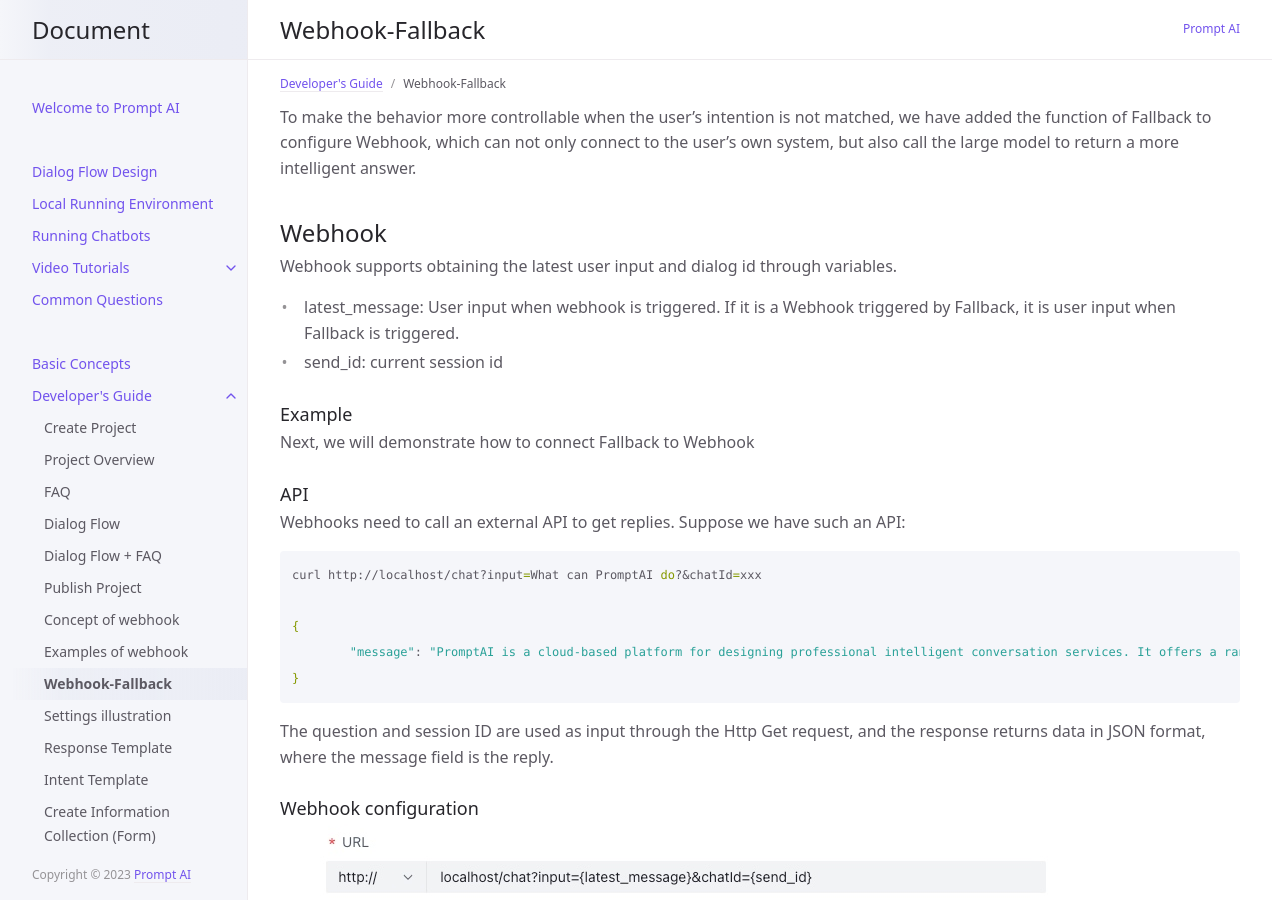
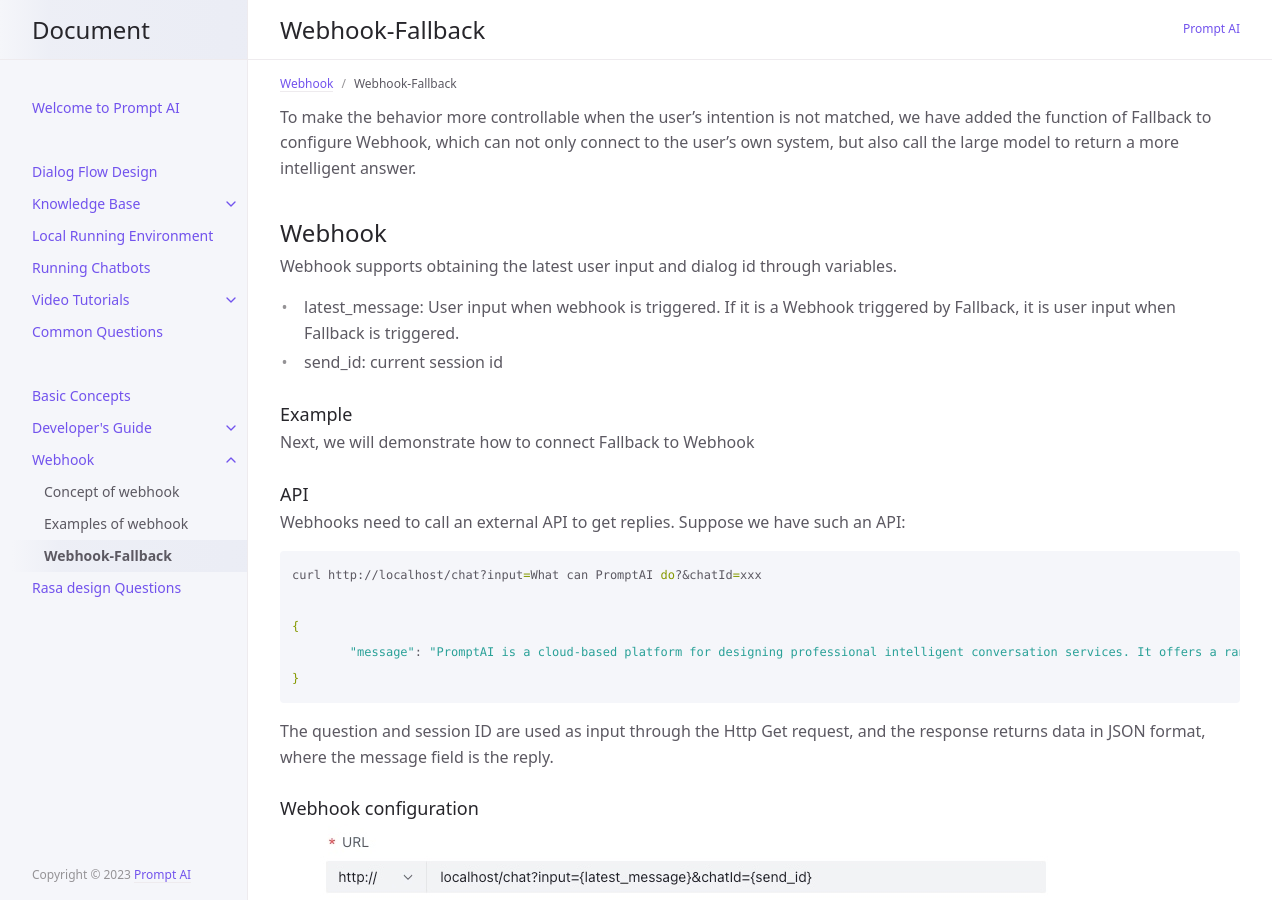
Before and after one commit to PromptAI/promptdialog, a Jekyll site: the page built from docs/webhook/03-webhook.md, in a window 1280 px wide and 900 px high. Built offline with Jekyll 4.4.1, drawn with Linux system fonts in a browser that asks for light colours.

Commit message:
fix: improve knowledge base and webhook

```diff
--- /dev/null
+++ b/docs/knowledge_base/rasa_faq.md
@@ -0,0 +1,7 @@
+---
+layout: en
+title: Rasa Faq
+parent: Knowledge Base
+nav_order: 1
+---
+Rasa Faq ...
--- /dev/null
+++ b/docs/rasa_design_questions.md
@@ -0,0 +1,6 @@
+---
+layout: en
+title: Rasa design Questions
+nav_order: 10
+---
+Rasa design Questions...
--- a/docs/tutorial/webhook/03-webhook.md
+++ b/docs/webhook/03-webhook.md
@@ -1,8 +1,8 @@
 ---
 layout: en
 title: Webhook-Fallback
-parent: Developer's Guide
-nav_order: 10
+parent: Webhook
+nav_order: 3
 ---
 
 # Webhook
```
Also changed, not shown: docs/FAQ.md (+0 -5 lines), docs/knowledge_base/index.md (added, +7 -0 lines), docs/knowledge_base/talk2bits.md (added, +7 -0 lines), docs/webhook/01-webhook.md (renamed from docs/tutorial/webhook/01-webhook.md, +2 -2 lines), docs/webhook/02-webhook.md (renamed from docs/tutorial/webhook/02-webhook.md, +2 -2 lines), docs/webhook/index.md (added, +7 -0 lines).
